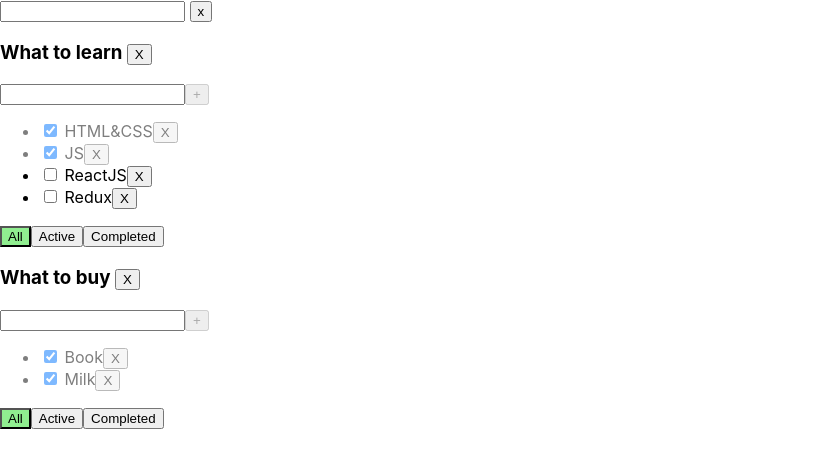
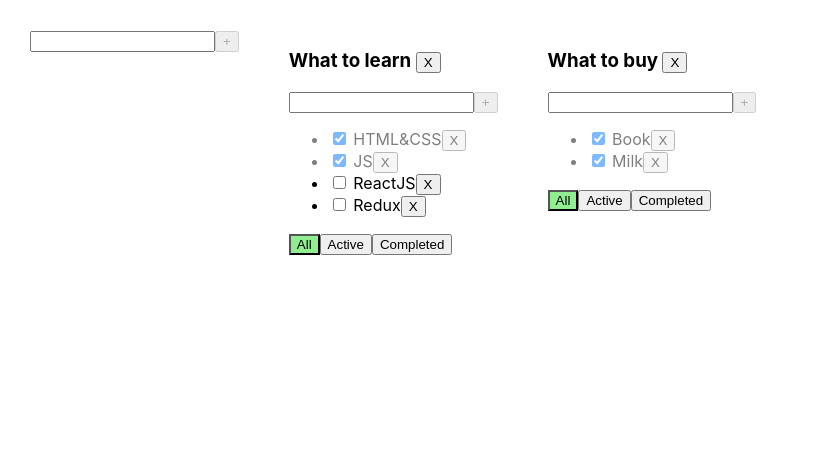
Before and after one commit to kdobrovolsky/todolistDraft, a React (Vite) app: page / in a window 1280 px wide. Shown: the top 468 px of the page, without its empty margins (0-819 px from the left). Built offline with nearby package versions, Linux system fonts and the light colour scheme.

Commit message:
added adding of todolists

```diff
--- a/src/App.tsx
+++ b/src/App.tsx
@@ -2,6 +2,7 @@ import { useState } from "react";
 import { Task, TodolistItem } from "./components/TodoListItem";
 import { v1 } from "uuid";
 import "./App.css";
+import { AddItemForm } from "./components/AddItemForm";
 
 export type TaskValues = "all" | "active" | "completed";
 type TodolistType = {
@@ -77,9 +78,21 @@ export const App = () => {
     ],
   });
 
+  const addTodolist = (title: string) =>  {
+    let todolist: TodolistType = {
+      id: v1(),
+      filter: 'all',
+      title: title
+    }
+
+    setTodolists([todolist, ...todolists])
+    setTasksObj({...tasksObj, [todolist.id]:[] })
+  }
+
+
   return (
-    <div>
-      <input  /> <button>x</button>
+    <div className="app">
+      <AddItemForm  addItem={addTodolist}/>
       {todolists.map((tl) => {
         //todolist.map нужен для отрисовки нескольких тудулистов
         //Фильтрацию правильно сделать внутри мапа, снаружи нет смысла делать фильтр. т.к работа с каждым тудулистом происходит внутри мапа
--- a/src/components/AddItemForm.tsx
+++ b/src/components/AddItemForm.tsx
@@ -2,11 +2,10 @@ import { KeyboardEvent, ChangeEvent, useState } from "react";
 import { Button } from "./Button";
 
 export type AddItemFormPropsType = {
-  id: string;
-  createTasks: (taskTitle: string, todolistId: string) => void;
+  addItem: (taskTitle: string) => void;
 };
 
-export const AddItemForm = ({ createTasks, id }: AddItemFormPropsType) => {
+export const AddItemForm = ({ addItem }: AddItemFormPropsType) => {
   const [taskTitle, setTaskTitle] = useState("");
   const [error, setError] = useState<string | null>(null);
 
@@ -23,7 +22,7 @@ export const AddItemForm = ({ createTasks, id }: AddItemFormPropsType) => {
 
   const onClickButtonHandler = () => {
     if (taskTitle !== "") {
-      createTasks(taskTitle.trim(), id);
+        addItem(taskTitle.trim());
       setTaskTitle("");
     } else {
       setError("Title is required");
--- a/src/components/TodoListItem.tsx
+++ b/src/components/TodoListItem.tsx
@@ -1,4 +1,4 @@
-import { ChangeEvent, useState, KeyboardEvent } from "react";
+import { ChangeEvent,} from "react";
 import { TaskValues } from "../App";
 import { Button } from "./Button";
 import { AddItemForm } from "./AddItemForm";
@@ -40,13 +40,17 @@ export const TodolistItem = ({
     removeTodoList(id);
   };
 
+  const addTask = (title:string) => {
+    createTasks(title,id)
+  }
+
   return (
     <div>
       <h3>
         {title} <Button title={"X"} onClick={removeTodolist} />
       </h3>
 
-      <AddItemForm id={id} createTasks={createTasks} />
+      <AddItemForm addItem={addTask} />
       {tasks.length === 0 ? (
         <p>No tasts</p>
       ) : (
```
